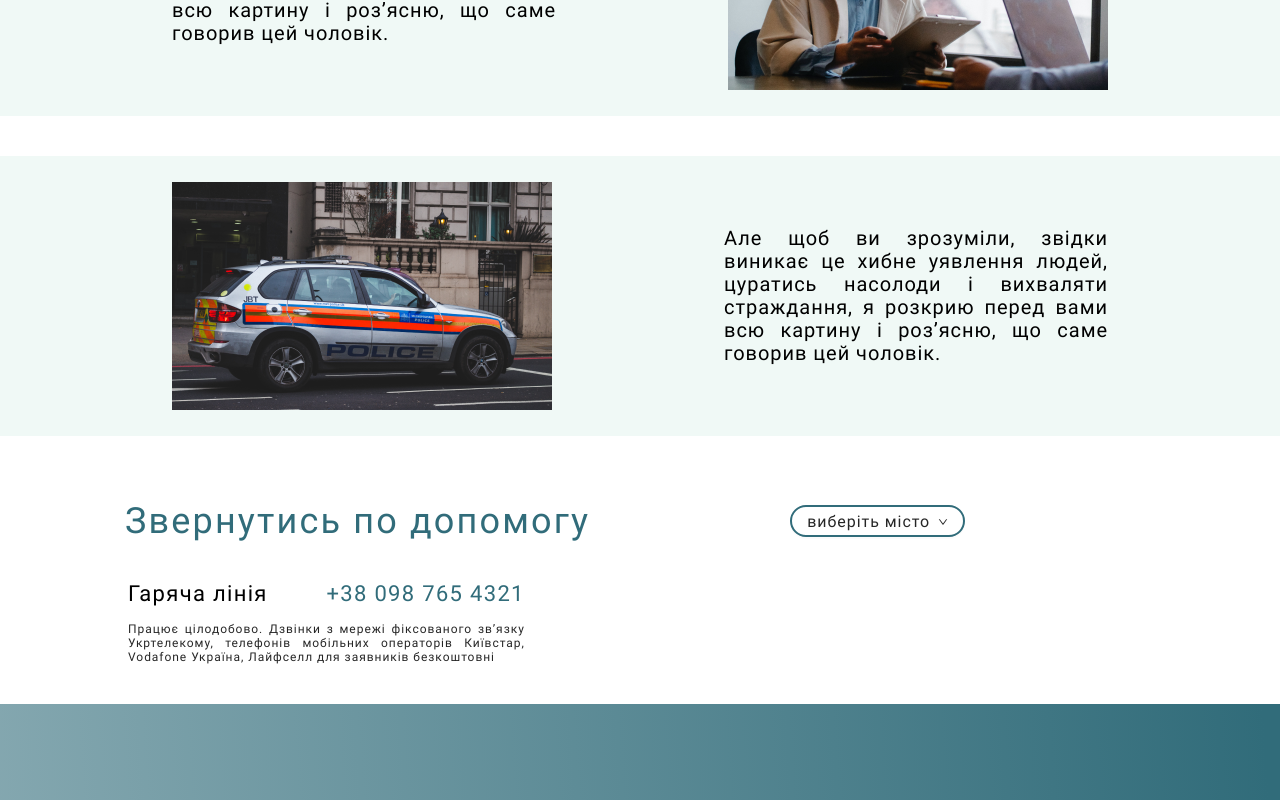
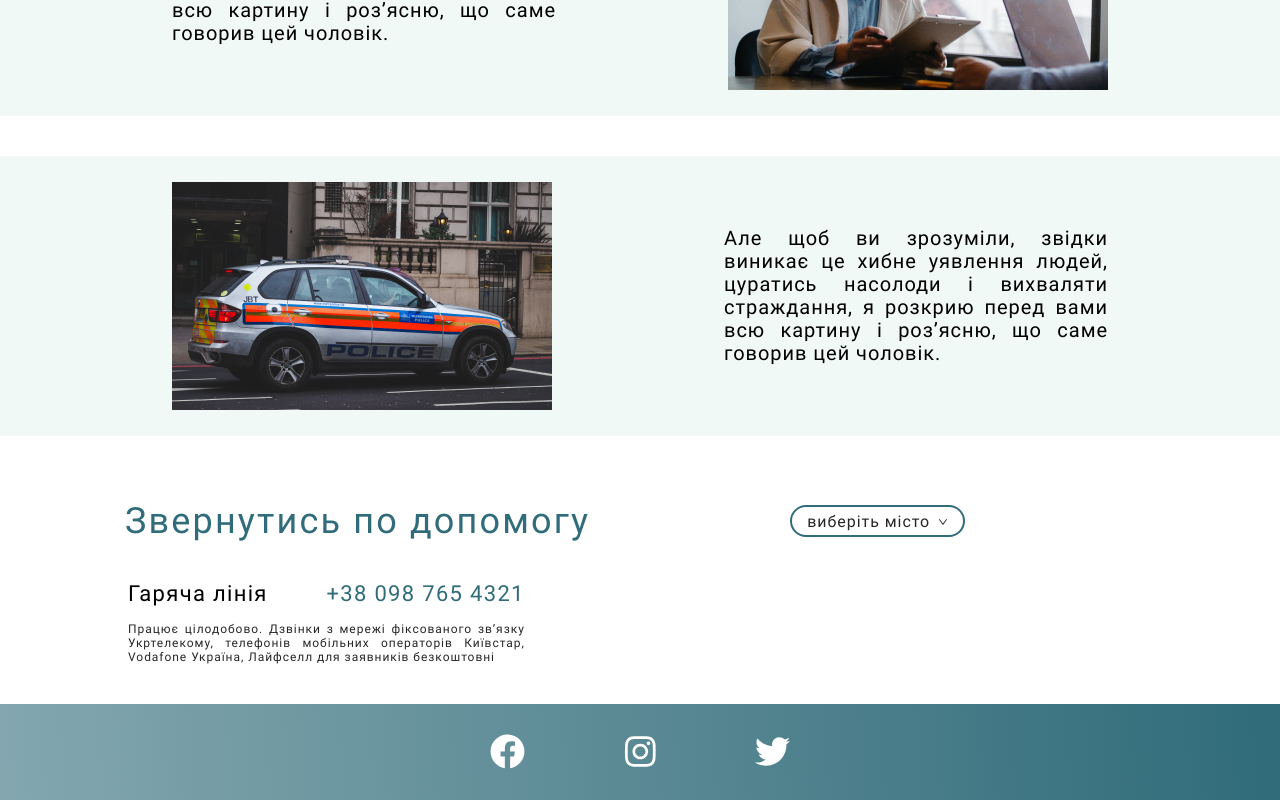
Before and after one commit to SMART-Jaegers/SensyCry-Site, a React (Create React App) app: page / in a window 1280 px wide. Shown: the part 1324-2124 px from the top of the page. Built offline with nearby package versions, Linux system fonts and the light colour scheme; what react-animations would draw is missing.

Commit message:
fixed bug with spiner and add icon on footer

```diff
--- a/package.json
+++ b/package.json
@@ -3,6 +3,10 @@
   "version": "0.1.0",
   "private": true,
   "dependencies": {
+    "@fortawesome/fontawesome-svg-core": "^1.2.32",
+    "@fortawesome/free-brands-svg-icons": "^5.15.1",
+    "@fortawesome/free-solid-svg-icons": "^5.15.1",
+    "@fortawesome/react-fontawesome": "^0.1.14",
     "@testing-library/jest-dom": "^5.11.6",
     "@testing-library/react": "^11.2.2",
     "@testing-library/user-event": "^12.6.0",
--- a/src/app/components/SiderCard/SiderCard.styled.js
+++ b/src/app/components/SiderCard/SiderCard.styled.js
@@ -48,4 +48,5 @@ export const AddressStyled = styled(RobotoText)`
   font-size: 16px;
   line-height: 19px;
   user-select: none;
+  margin-top: 10px;
 `;
--- a/src/app/containers/Footer/Footer.js
+++ b/src/app/containers/Footer/Footer.js
@@ -11,9 +11,15 @@ import {
   FooterMainHeader,
   FooterBottom,
   ButtonChoice,
+  AwesomeIconStyled,
 } from "./Footer.styled";
 import { Menu, Dropdown } from "antd";
 import { DownOutlined } from "@ant-design/icons";
+import {
+  faFacebook,
+  faInstagram,
+  faTwitter,
+} from "@fortawesome/free-brands-svg-icons";
 
 const menu = (
   <Menu>
@@ -48,7 +54,11 @@ const Footer = () => {
           </FooterParagraph>
         </HotLine>
       </HotLines>
-      <FooterBottom></FooterBottom>
+      <FooterBottom>
+        <AwesomeIconStyled icon={faFacebook}></AwesomeIconStyled>
+        <AwesomeIconStyled icon={faInstagram}></AwesomeIconStyled>
+        <AwesomeIconStyled icon={faTwitter}></AwesomeIconStyled>
+      </FooterBottom>
     </FooterStyled>
   );
 };
--- a/src/app/containers/Footer/Footer.styled.js
+++ b/src/app/containers/Footer/Footer.styled.js
@@ -1,6 +1,7 @@
 import styled from "styled-components";
 import { Header, Paragraph } from "../../components/Text/Text.styled";
 import { Button } from "antd";
+import { FontAwesomeIcon } from "@fortawesome/react-fontawesome";
 
 export const FooterStyled = styled.div`
   flex-direction: column;
@@ -49,6 +50,15 @@ export const FooterBottom = styled.div`
     rgba(49, 108, 122, 0.6) 100%
   );
   height: 12vh;
+  display: flex;
+  justify-content: center;
+  align-items: center;
+`;
+
+export const AwesomeIconStyled = styled(FontAwesomeIcon)`
+  color: white;
+  font-size: 35px;
+  margin: 0 50px;
 `;
 
 export const FooterParagraph = styled(Paragraph)`
--- a/src/app/containers/Main/Main.styled.js
+++ b/src/app/containers/Main/Main.styled.js
@@ -28,5 +28,4 @@ export const CircleLoaderContainer = styled.div`
   margin-top: 40px;
   display: flex;
   justify-content: center;
-  align-items: flex-end;
 `;
```
Also changed, not shown: 1 other file (tests, documents, lock files or other folders).
